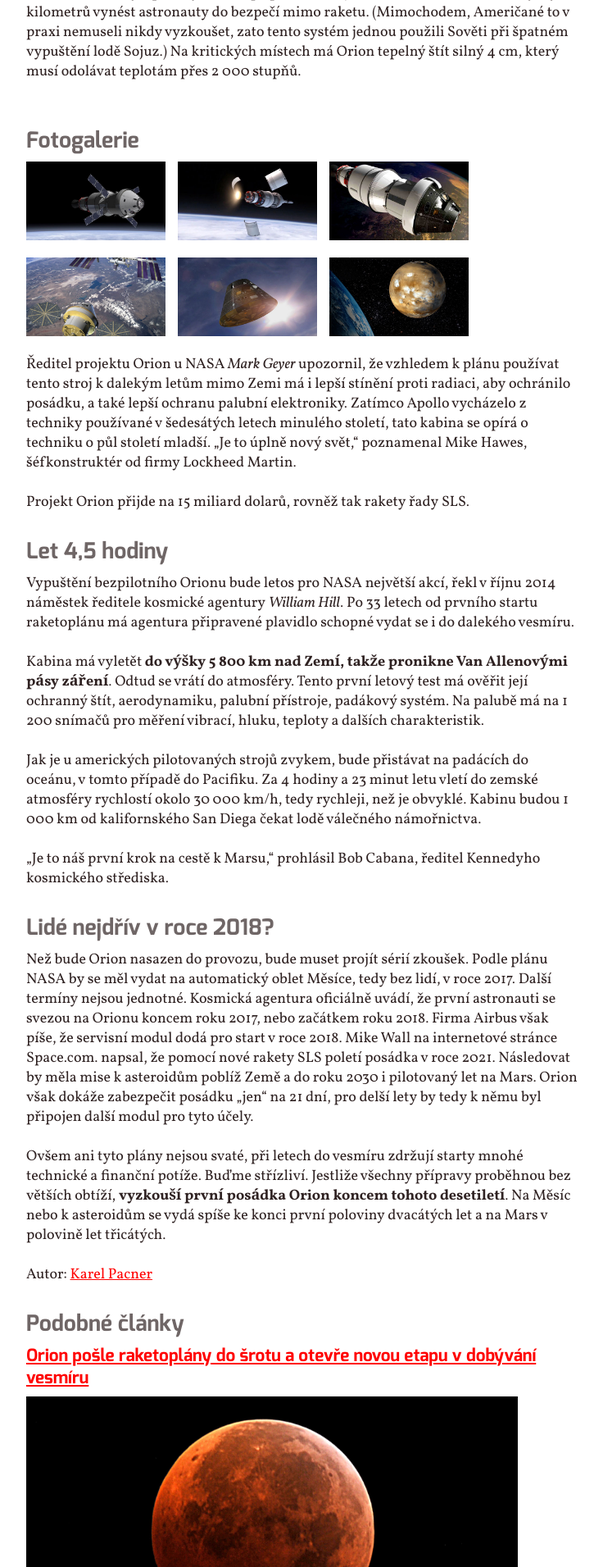
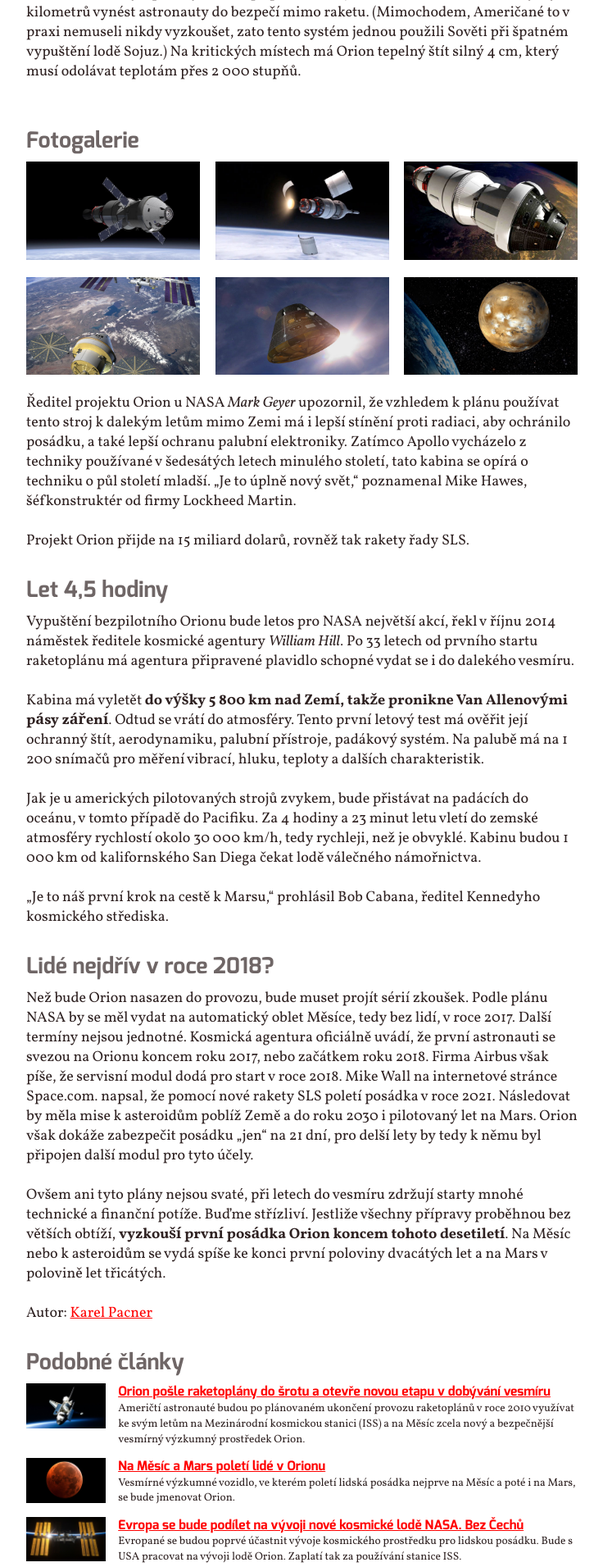
Before and after one commit to machal/rwd-space-news-example-finished, a PHP site: page / in a window 1280 px wide. Shown: the part 2009-3920 px from the top of the page at 82% size, without its empty margins (58-794 px from the left). Run offline with PHP 8.4, Linux system fonts and the light colour scheme.

Commit message:
RWD layout podobnych clanku a fotogalerie

```diff
--- a/dist/css/style.css
+++ b/dist/css/style.css
@@ -132,6 +132,7 @@ Zmensujeme se zachovanim pomeru stran
 
 */
 table {
+  font-size: 13.5px;
   border-collapse: collapse;
   border-top: 1px solid #ccc;
   width: 100%;
@@ -206,11 +207,8 @@ th img {
 }
 .gallery-item {
   float: left;
-  width: 170px;
-  margin: 0 15px 15px 0;
-}
-.gallery-item img {
-  width: 170px;
+  width: 31.48148148%;
+  margin: 0 2.77777778% 15px 0;
 }
 .gallery-item a {
   margin-bottom: 4px;
@@ -338,8 +336,40 @@ b .nav-item,
   padding: 0;
 }
 .similar-article {
+  font-size: 13.5px;
+  line-height: 1.4;
   margin: 0 0 12px 0;
   padding: 0;
+}
+.similar-article p {
+  margin-bottom: 13.5px;
+}
+@media only screen and (min-width: 400px) {
+  .similar-article {
+    position: relative;
+    padding-left: 25%;
+  }
+  .similar-article h3 {
+    margin-bottom: 0;
+  }
+  .similar-article-image {
+    position: absolute;
+    top: 0;
+    left: 0;
+    width: 22.22222222%;
+    width: -webkit-calc(25% - 15px);
+    width: calc(25% - 15px);
+  }
+}
+@media only screen and (min-width: 550px) {
+  .similar-article {
+    padding-left: 16.66666667%;
+  }
+  .similar-article-image {
+    width: 15.38461538%;
+    width: -webkit-calc(16.66666667% - 15px);
+    width: calc(16.66666667% - 15px);
+  }
 }
 /*
 
--- a/index.html
+++ b/index.html
@@ -181,7 +181,7 @@
               </a>
             </h3>
             <p class="similar-article-image">
-              <a href="#http://technet.idnes.cz/orion-posle-raketoplany-do-srotu-a-otevre-novou-etapu-v-dobyvani-vesmiru-1r1-/tec_vesmir.aspx?c=A061120_170632_tec_vesmir_vse"><img src="src/img/content/similar_2.jpg" width="600" alt="Orion pošle raketoplány do šrotu a otevře novou etapu v dobývání vesmíru"></a>
+              <a href="#http://technet.idnes.cz/orion-posle-raketoplany-do-srotu-a-otevre-novou-etapu-v-dobyvani-vesmiru-1r1-/tec_vesmir.aspx?c=A061120_170632_tec_vesmir_vse"><img src="src/img/content/similar_1.jpg" width="600" alt="Orion pošle raketoplány do šrotu a otevře novou etapu v dobývání vesmíru"></a>
             </p>
             <p>
               Američtí astronauté budou po plánovaném ukončení provozu raketoplánů v roce 2010 využívat ke svým letům na Mezinárodní kosmickou stanici (ISS) a na Měsíc zcela nový a bezpečnější vesmírný výzkumný prostředek Orion.
@@ -194,7 +194,7 @@
               </a>
             </h3>
             <p class="similar-article-image">
-              <a href="#http://technet.idnes.cz/na-mesic-a-mars-poleti-lide-v-orionu-du6-/tec_vesmir.aspx?c=A060824_150527_tec_checktech_NYV"><img src="src/img/content/similar_3.jpg" width="600" alt="Na Měsíc a Mars poletí lidé v Orionu"></a>
+              <a href="#http://technet.idnes.cz/na-mesic-a-mars-poleti-lide-v-orionu-du6-/tec_vesmir.aspx?c=A060824_150527_tec_checktech_NYV"><img src="src/img/content/similar_2.jpg" width="600" alt="Na Měsíc a Mars poletí lidé v Orionu"></a>
             </p>
             <p>
               Vesmírné výzkumné vozidlo, ve kterém poletí lidská posádka nejprve na Měsíc a poté i na Mars, se bude jmenovat Orion.
--- a/src/less/base/table.less
+++ b/src/less/base/table.less
@@ -5,6 +5,7 @@
 */
 
 table {
+  font-size: @font-size-base * .75;
   border-collapse: collapse;
   border-top: 1px solid #ccc;
   width: 100%;
```
Also changed, not shown: src/less/components/gallery.less (+4 -6 lines), src/less/components/similar-articles.less (+44 -0 lines), 1 other file.
